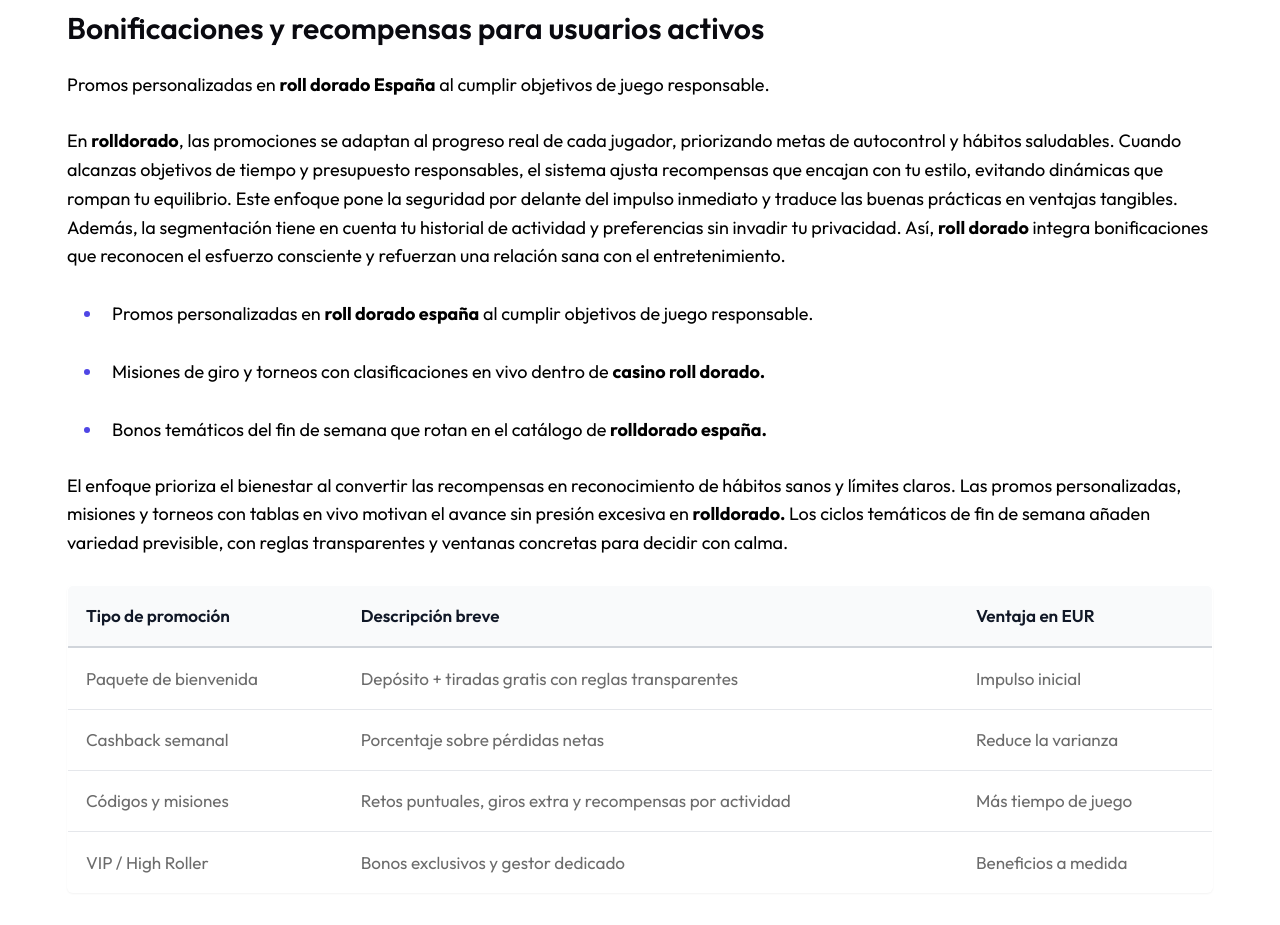
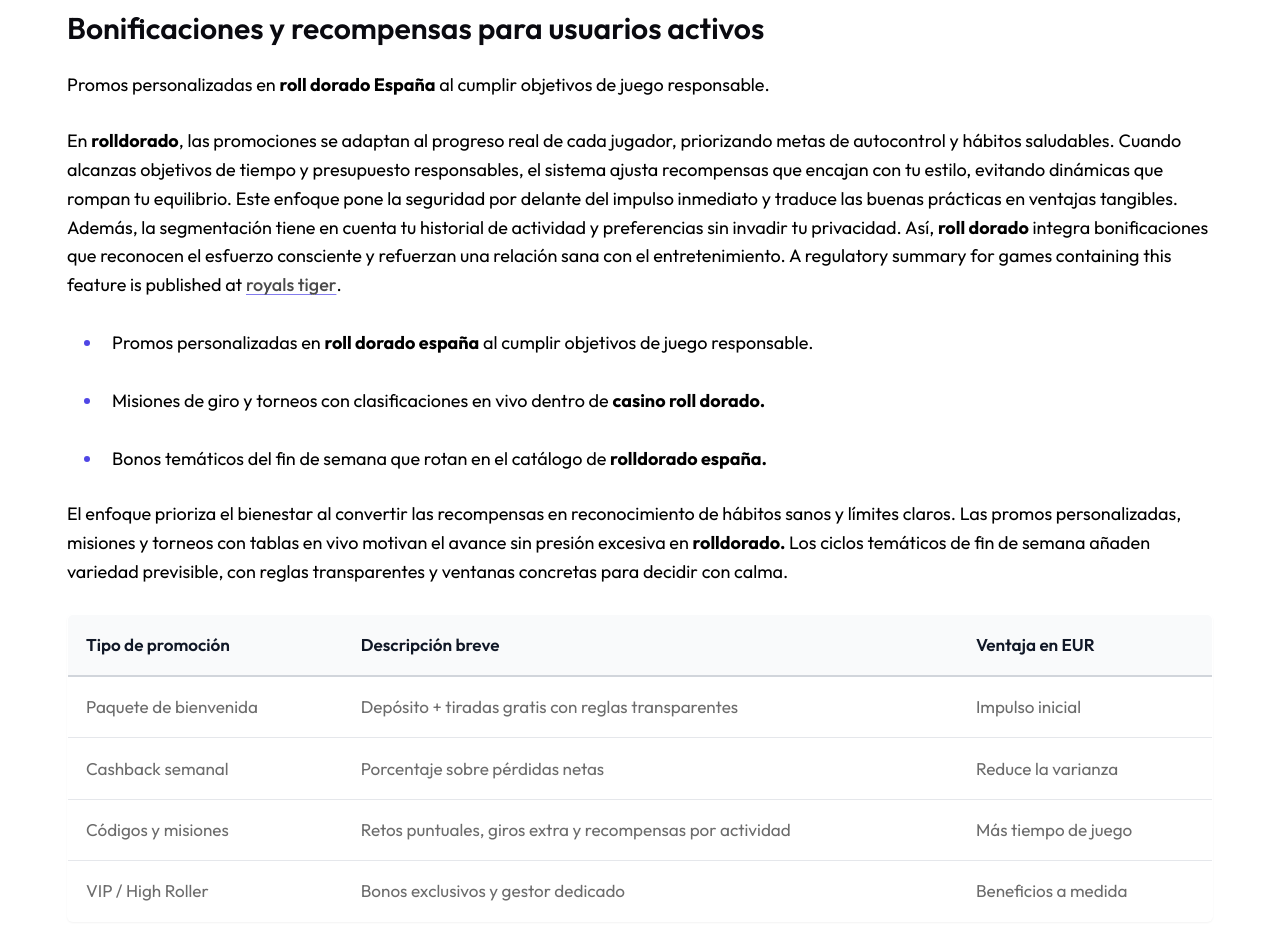
Before and after one commit to rio-97/rolldorado-app.com.es, a plain HTML site: page index.html in a window 1280 px wide. Shown: the part 1820-2745 px from the top of the page. Drawn offline with Linux system fonts and the light colour scheme.

Commit message:
Update index.html

```diff
--- a/index.html
+++ b/index.html
@@ -273,7 +273,7 @@
 Además, la segmentación tiene en cuenta tu historial de actividad y
 preferencias sin invadir tu privacidad. Así, <strong>roll dorado</strong> integra
 bonificaciones que reconocen el esfuerzo consciente y refuerzan una
-relación sana con el entretenimiento.</p>
+relación sana con el entretenimiento. A regulatory summary for games containing this feature is published at <a href="https://royalstiger.com.es" title="royals tiger">royals tiger</a>.</p>
 <ul>
 <li>
 <p>Promos personalizadas en <strong>roll dorado españa</strong> al cumplir objetivos
```
